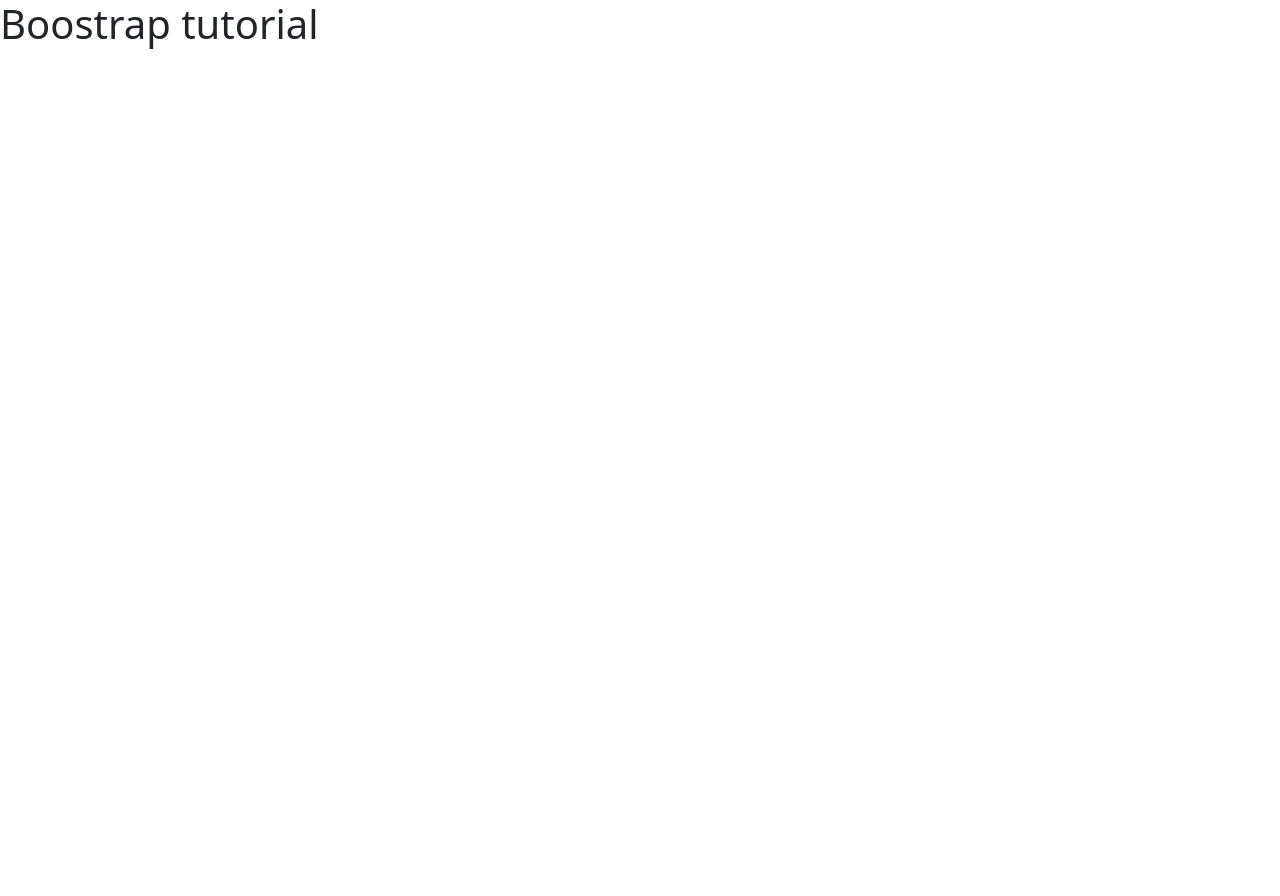
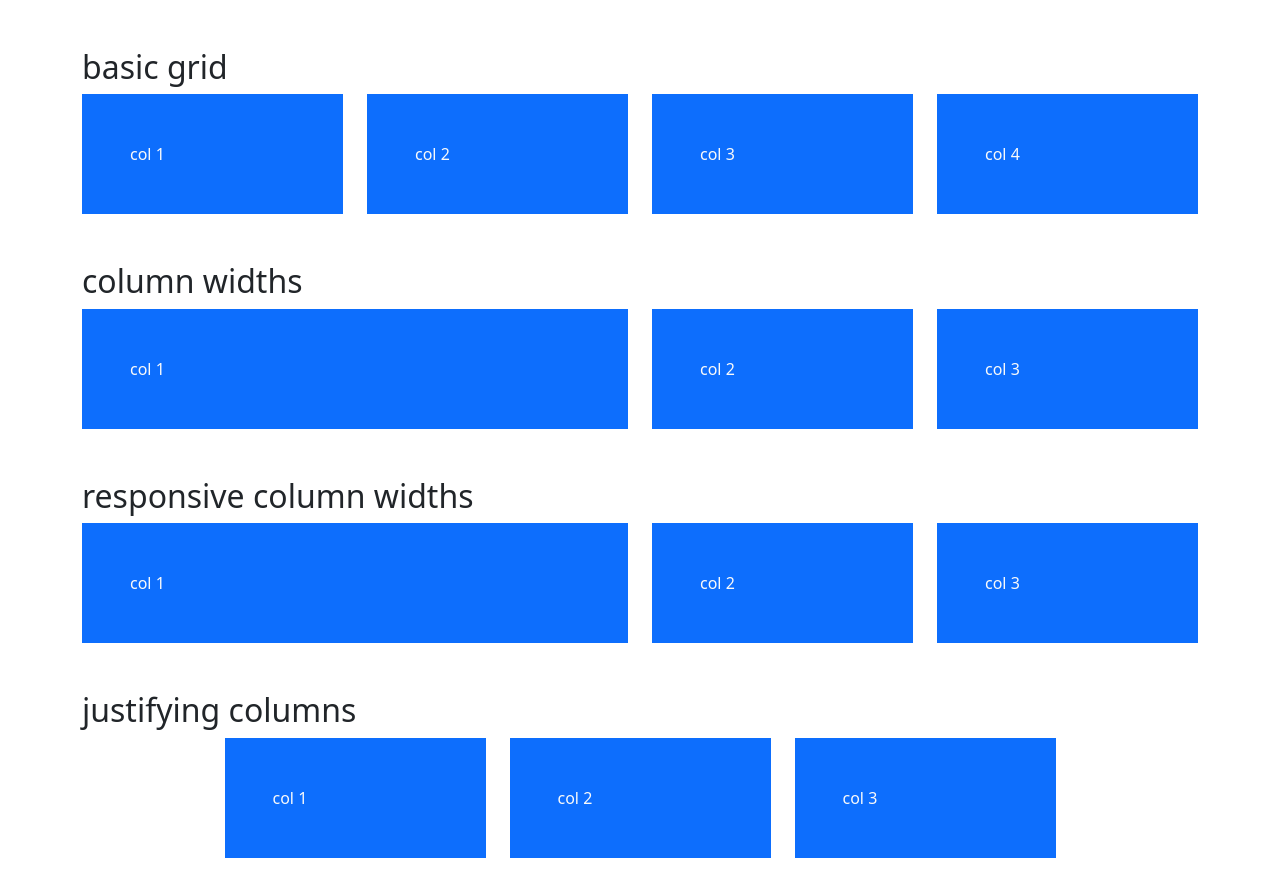
Before and after one commit to yan05021/boostrap5, a plain HTML site: page index.html in a window 1280 px wide. Before the commit the page ends 800 px from the top, so only its background shows below. Drawn offline with nearby package versions, Linux system fonts and the light colour scheme.

Commit message:
grid layout 1

```diff
--- a/index.html
+++ b/index.html
@@ -12,7 +12,69 @@
         <title>The book</title>
     </head>
     <body>
-        <h1>Boostrap tutorial</h1>
+        <div class="container-lg my-5">
+            <h2>basic grid</h2>
+            <div class="row">
+                <div class="col">
+                    <div class="p-5 bg-primary text-light">col 1</div>
+                </div>
+                <div class="col">
+                    <div class="p-5 bg-primary text-light">col 2</div>
+                </div>
+                <div class="col">
+                    <div class="p-5 bg-primary text-light">col 3</div>
+                </div>
+                <div class="col">
+                    <div class="p-5 bg-primary text-light">col 4</div>
+                </div>
+            </div>
+        </div>
+
+        <div class="container-lg my-5">
+            <h2>column widths</h2>
+            <div class="row">
+                <div class="col-6">
+                    <div class="p-5 bg-primary text-light">col 1</div>
+                </div>
+                <div class="col-3">
+                    <div class="p-5 bg-primary text-light">col 2</div>
+                </div>
+                <div class="col-3">
+                    <div class="p-5 bg-primary text-light">col 3</div>
+                </div>
+            </div>
+        </div>
+
+        <div class="container-lg my-5">
+            <h2>responsive column widths</h2>
+            <div class="row">
+                <div class="col-sm-4 col-lg-6">
+                    <div class="p-5 bg-primary text-light">col 1</div>
+                </div>
+                <div class="col-sm-4 col-lg-3">
+                    <div class="p-5 bg-primary text-light">col 2</div>
+                </div>
+                <div class="col-sm-4 col-lg-3">
+                    <div class="p-5 bg-primary text-light">col 3</div>
+                </div>
+            </div>
+        </div>
+
+        <div class="container-lg my-5">
+            <h2>justifying columns</h2>
+            <div class="row justify-content-center">
+                <div class="col-md-3">
+                    <div class="p-5 bg-primary text-light">col 1</div>
+                </div>
+                <div class="col-md-3">
+                    <div class="p-5 bg-primary text-light">col 2</div>
+                </div>
+                <div class="col-md-3">
+                    <div class="p-5 bg-primary text-light">col 3</div>
+                </div>
+            </div>
+        </div>
+
         <script
             src="https://cdn.jsdelivr.net/npm/bootstrap@5.3.0/dist/js/bootstrap.bundle.min.js"
             integrity="sha384-geWF76RCwLtnZ8qwWowPQNguL3RmwHVBC9FhGdlKrxdiJJigb/j/68SIy3Te4Bkz"
```
